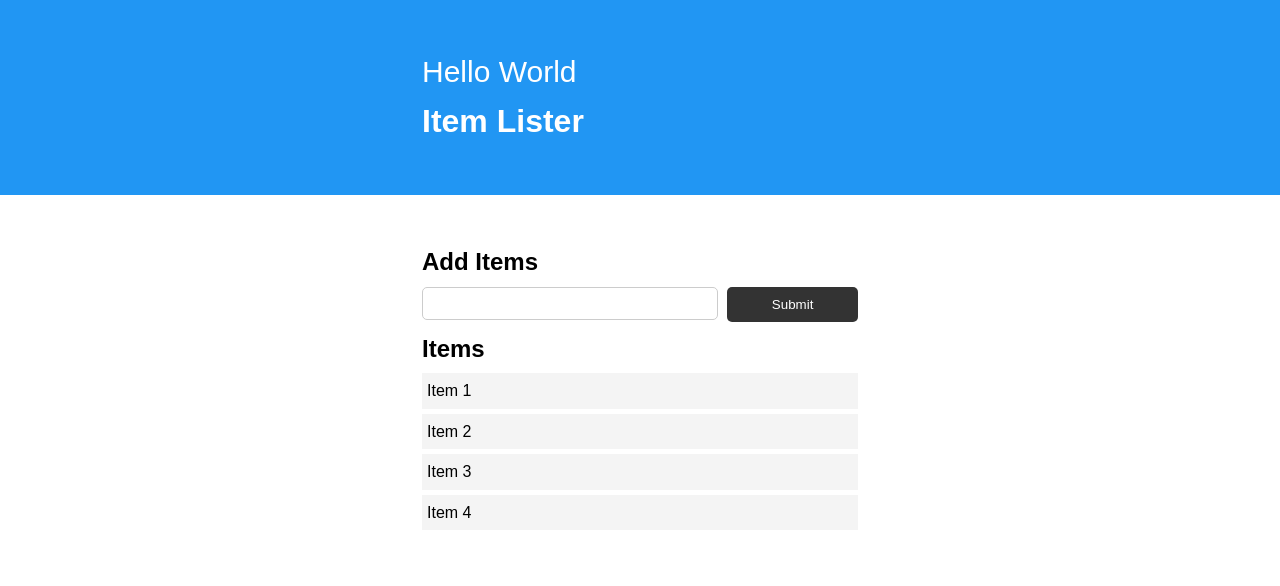
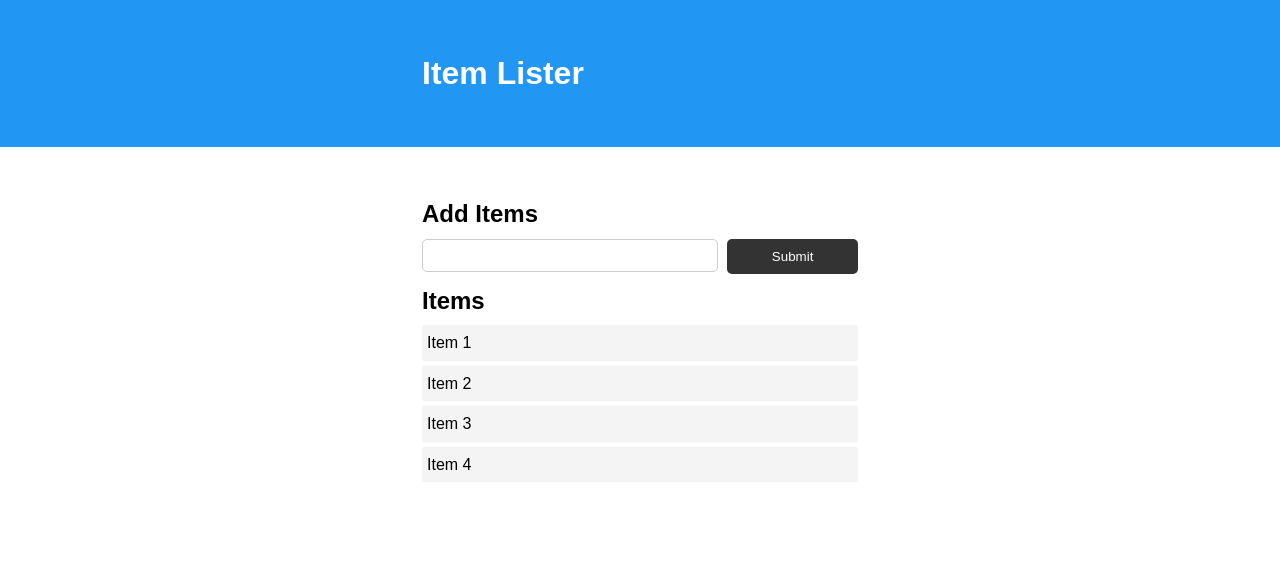
Before and after one commit to jhzlklprs/Javascript-DOM-Crash-Course, a plain HTML site: page index.html in a window 1280 px wide. Drawn offline with Linux system fonts and the light colour scheme.

Commit message:
Start part 3

```diff
--- a/dom.js
+++ b/dom.js
@@ -151,34 +151,34 @@ var itemList = document.querySelector('#items');
 
 
 
-// createElement
+// // createElement
 
-// Create a div
-var newDiv = document.createElement('div');
+// // Create a div
+// var newDiv = document.createElement('div');
 
-// Add Class
-newDiv.className = 'hello';
+// // Add Class
+// newDiv.className = 'hello';
 
-// Add ID
-newDiv.id = 'hello1';
+// // Add ID
+// newDiv.id = 'hello1';
 
-// Add attr
-newDiv.setAttribute('title', 'Hello World');
+// // Add attr
+// newDiv.setAttribute('title', 'Hello World');
 
 
-// Create text node
-var newDivText = document.createTextNode('Hello World');
+// // Create text node
+// var newDivText = document.createTextNode('Hello World');
 
-// Add text to div
+// // Add text to div
 
-newDiv.appendChild(newDivText);
+// newDiv.appendChild(newDivText);
 
-var container = document.querySelector('header .container');
-var h1 = document.querySelector('header h1');
+// var container = document.querySelector('header .container');
+// var h1 = document.querySelector('header h1');
 
 
-console.log(newDiv);
+// console.log(newDiv);
 
-newDiv.style.fontSize = '30px';
+// newDiv.style.fontSize = '30px';
 
-container.insertBefore(newDiv, h1);
+// container.insertBefore(newDiv, h1);
--- a/index.html
+++ b/index.html
@@ -21,7 +21,7 @@
   <h2 class="title">Add Items</h2>
   <form class="form-inline mb-3">
     <input type="text" class="form-control mr-2">
-    <input type="submit" class="btn btn-dark" value="Submit">
+    <input id=' submit'type="submit" class="btn btn-dark" value="Submit">
   </form>
 
   <h2 class="title">Items</h2>
```
